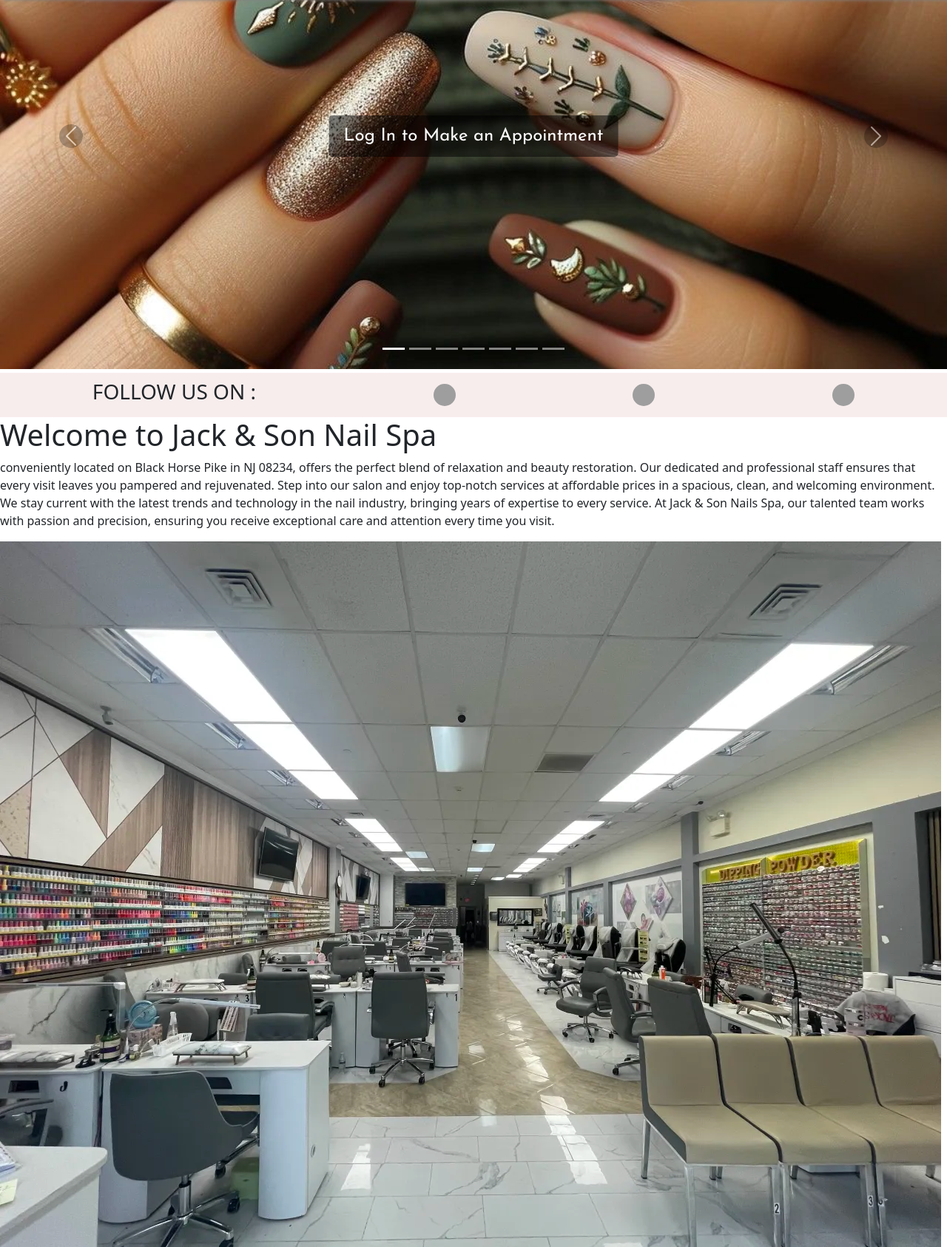
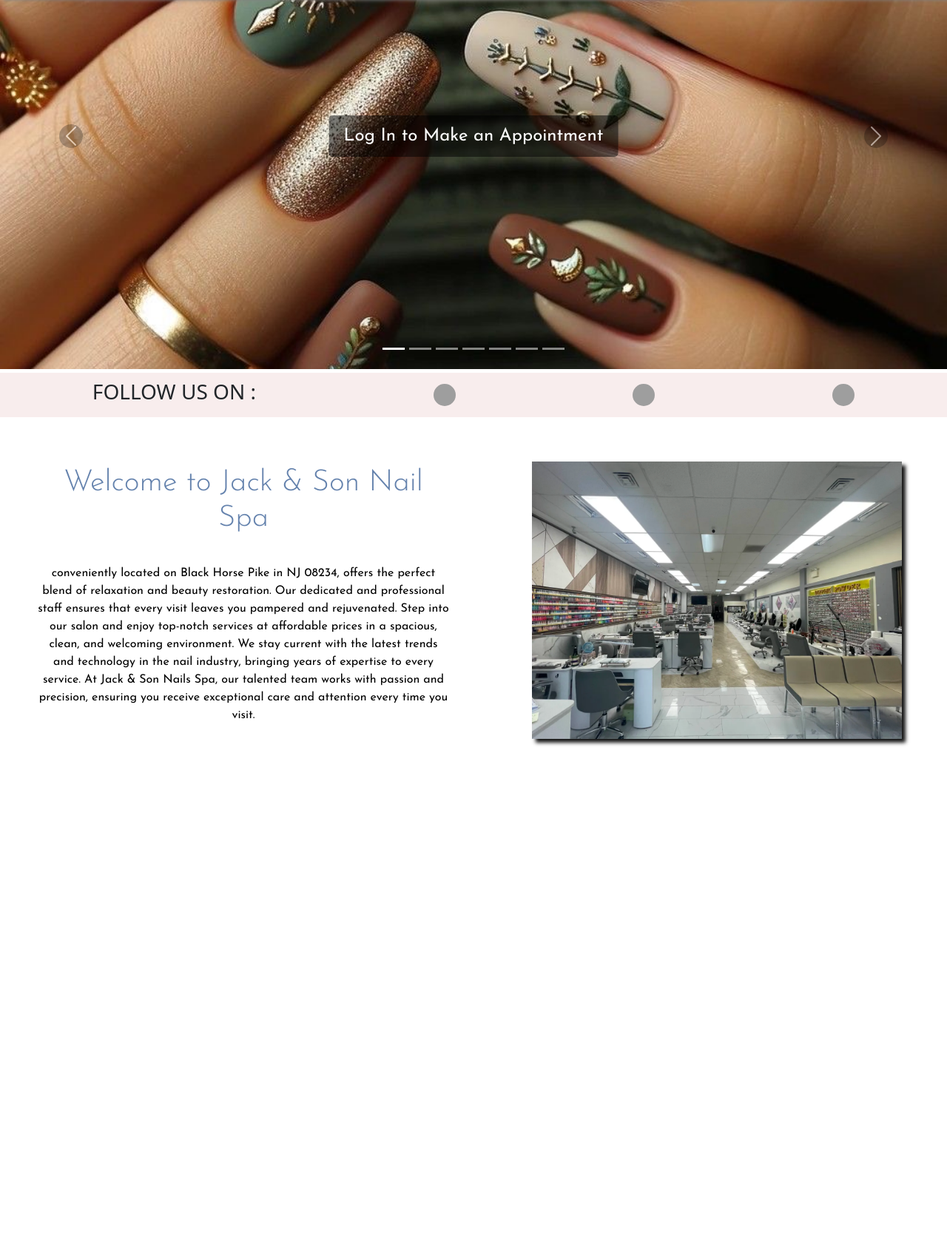
Before and after one commit to iUtsa/Jack-and-Son-Nail-Salon-fullstack, a Flask app: page / in a window 1280 px wide. Shown: the part 131-1817 px from the top of the page at 74% size. After the commit the page ends 1139 px from the top, so only its background shows below. Run offline with Flask 3, Linux system fonts and the light colour scheme; grey boxes are pictures that could not be loaded.

Commit message:
stylesheet updated

```diff
--- a/static/style.css
+++ b/static/style.css
@@ -209,3 +209,44 @@
     margin-top: 10px;
     margin-bottom: 10px;
 }
+
+#store-welcome{
+    display:flex;
+    flex-wrap: wrap;
+    justify-content: space-around;
+    align-items: center;
+    max-width:100%;
+    margin-top:30px;
+}
+#welcome{
+    width:45%;
+    margin:10px;
+    padding: 10px;
+    text-align: center;
+    display:flex;
+    flex-direction: column;
+    justify-content: center;
+    align-items: center;
+
+}
+#welcome p{
+    font-family: josefin sans;
+    font-weight: 400;
+    color: black;
+    text-align: center;
+    flex-wrap: wrap;
+    margin-top: 30px;
+}
+#welcome h1{
+    font-family: josefin sans;
+    font-weight: 300;
+    color: #6482AD;
+    text-align: center;
+    flex-wrap: wrap;
+}
+#store-pic img{
+    margin: 30px;
+    box-shadow: 5px 5px 5px #141414;
+    width: 500px;
+    height: auto;
+}
```
